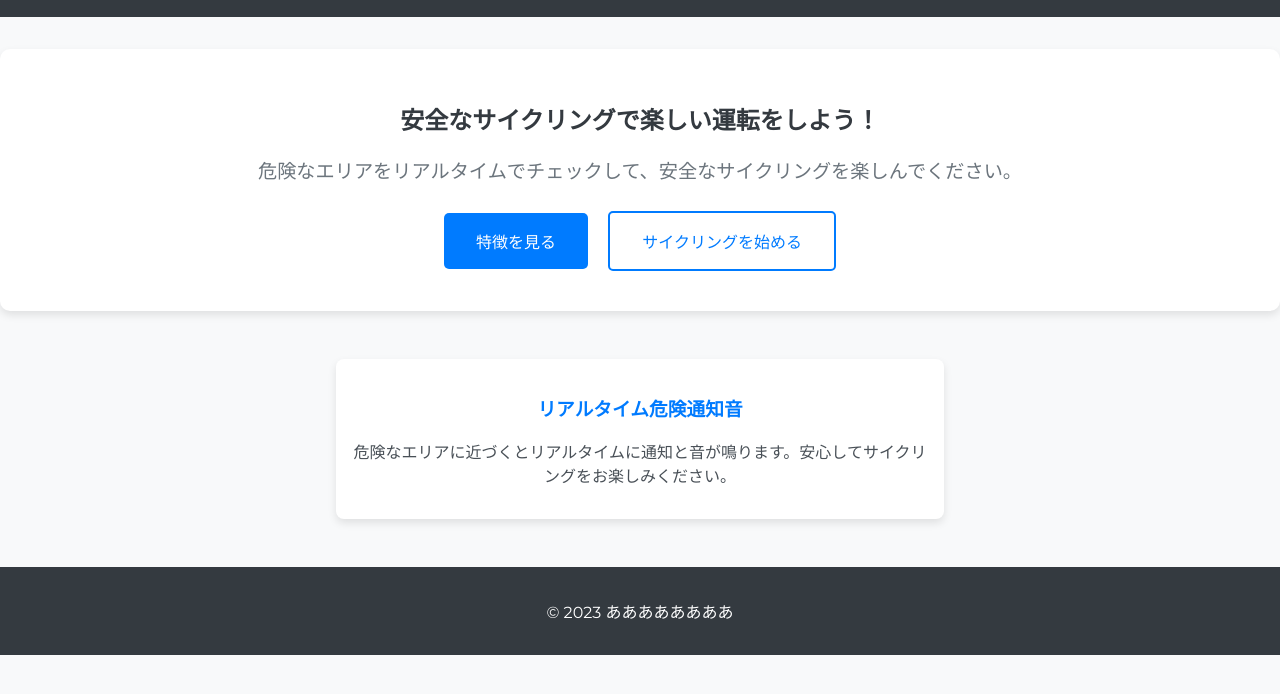
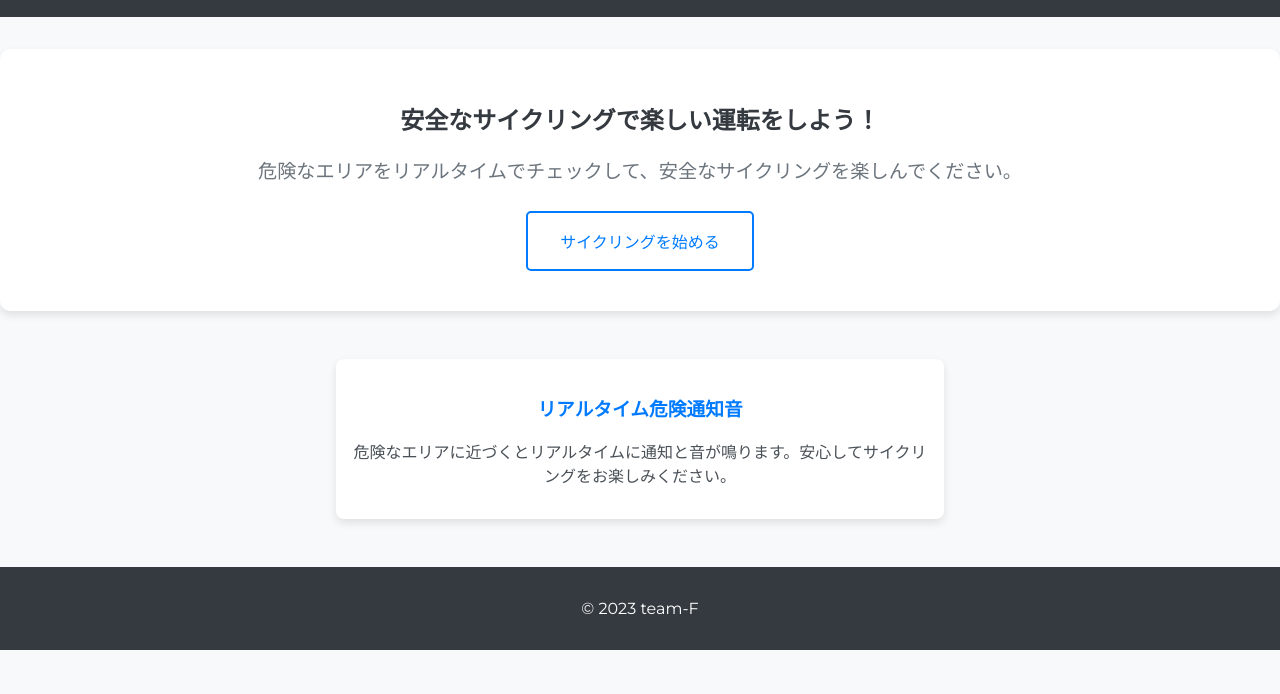
Before and after one commit to project-team-F/team-F, a plain HTML site: page index.html in a window 1280 px wide. Shown: the part 104-798 px from the top of the page. Drawn offline with Linux system fonts and the light colour scheme.

Commit message:
Update index.html

```diff
--- a/index.html
+++ b/index.html
@@ -16,7 +16,6 @@
         <section class="intro-section">
             <h2>安全なサイクリングで楽しい運転をしよう！</h2>
             <p>危険なエリアをリアルタイムでチェックして、安全なサイクリングを楽しんでください。</p>
-            <a href="#features" class="cta-button primary">特徴を見る</a>
             <a href="map.html" class="cta-button secondary">サイクリングを始める</a>
         </section>
 
@@ -28,7 +27,7 @@
         </section>
     </main>
     <footer>
-        <p>&copy; 2023 ああああああああ</p>
+        <p>&copy; 2023 team-F</p>
     </footer>
 </body>
 </html>
```
